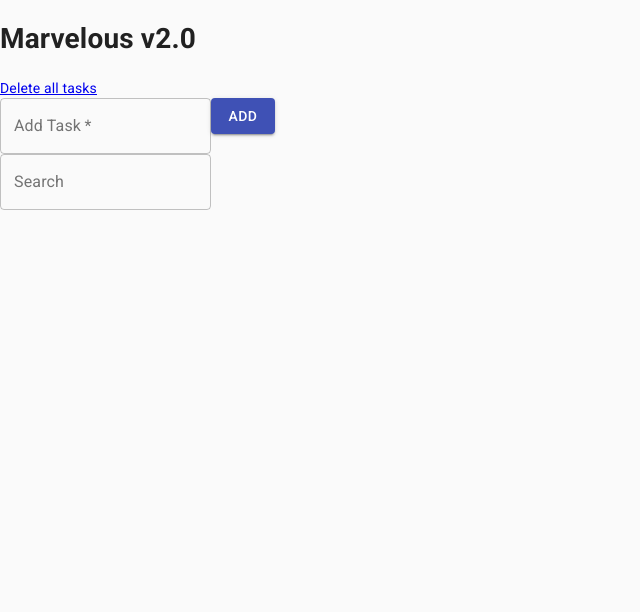
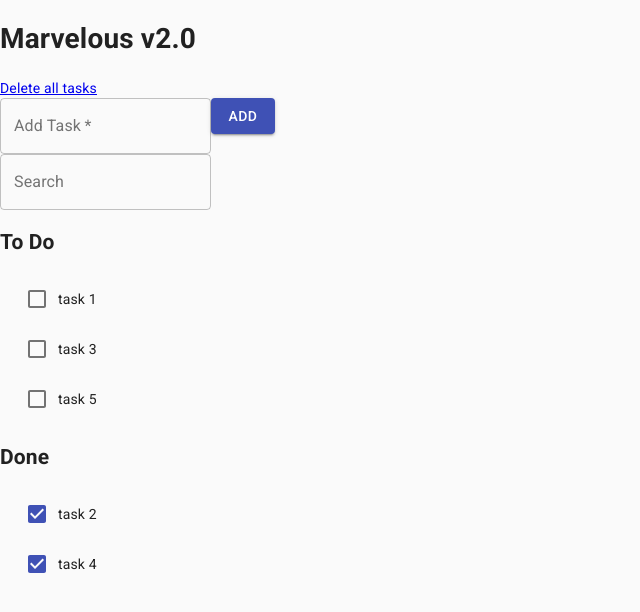
Before and after one commit to yuanzheng-li/todo-list-frontend-react, a React (Create React App) app: page / in a window 1280 px wide. Shown: the top 612 px of the page, without its empty margins (0-640 px from the left). Built offline with nearby package versions, Linux system fonts and the light colour scheme.

Commit message:
create TodoList and TodoItem components

```diff
--- a/src/App.js
+++ b/src/App.js
@@ -1,10 +1,43 @@
 import './App.css';
+import { CssBaseline } from '@material-ui/core';
+
 import Header from './header/header';
-import { CssBaseline } from '@material-ui/core';
 import AddTask from './add-task/AddTask';
 import SearchBox from './search-box/SearchBox';
+import TodoList from './todo-list/TodoList';
 
 function App() {
+  const todoList = [
+    {
+      id: 1,
+      name: 'task 1',
+      complete: false,
+    },
+    {
+      id: 2,
+      name: 'task 2',
+      complete: true,
+    },
+    {
+      id: 3,
+      name: 'task 3',
+      complete: false,
+    },
+    {
+      id: 4,
+      name: 'task 4',
+      complete: true,
+    },
+    {
+      id: 5,
+      name: 'task 5',
+      complete: false,
+    },
+  ];
+
+  const incompleteList = todoList.filter((todo) => !todo.complete);
+  const completeList = todoList.filter((todo) => todo.complete);
+
   return (
     <>
       <CssBaseline />
@@ -13,6 +46,10 @@ function App() {
         <AddTask />
         <SearchBox />
       </section>
+      <section>
+        <TodoList todoList={incompleteList} listTitle='To Do' />
+        <TodoList todoList={completeList} listTitle='Done' />
+      </section>
     </>
   );
 }
--- /dev/null
+++ b/src/todo-item/TodoItem.js
@@ -0,0 +1,11 @@
+import React from 'react';
+import { Checkbox, ListItem, ListItemText } from '@material-ui/core';
+
+export default function TodoItem({ todo }) {
+  return (
+    <ListItem dense button>
+      <Checkbox checked={todo.complete} name={todo.name} color='primary' />
+      <ListItemText id={todo.id} primary={todo.name} />
+    </ListItem>
+  );
+}
--- /dev/null
+++ b/src/todo-list/TodoList.js
@@ -0,0 +1,14 @@
+import React from 'react'
+
+import TodoItem from '../todo-item/TodoItem';
+
+export default function TodoList({ todoList, listTitle }) {
+  return (
+    <section>
+      <h2>{ listTitle }</h2>
+      {
+        todoList.map((todo) => <TodoItem todo={todo} key={todo.id} />)
+      }
+    </section>
+  );
+}
```
